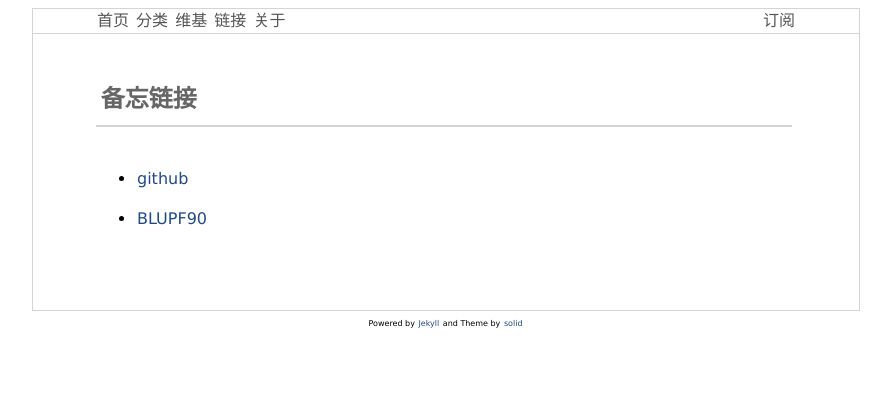
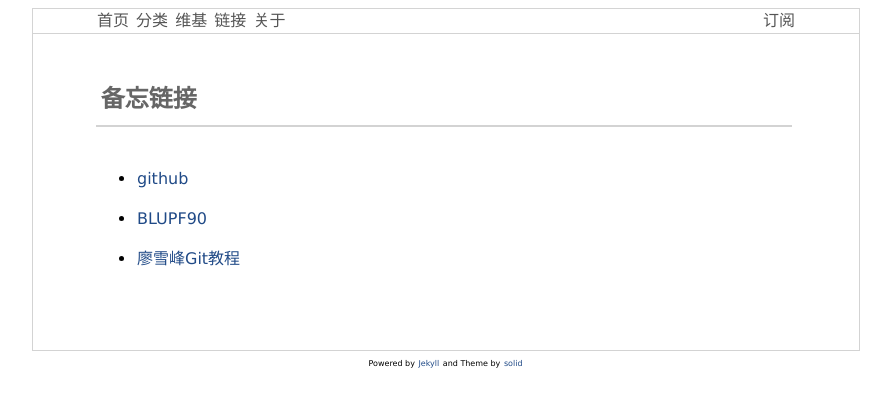
Before and after one commit to luansheng/luansheng.github.io, a Jekyll site: the page built from pages/links.md, in a window 1280 px wide. Shown: the top 407 px of the page, without its empty margins (194-1085 px from the left). Built offline with Jekyll 4.4.1, drawn with Linux system fonts in a browser that asks for light colours.

Commit message:
Update links.md

```diff
--- a/pages/links.md
+++ b/pages/links.md
@@ -13,3 +13,7 @@ permalink: /links/
 <ul>
 <li><a href="http://nce.ads.uga.edu/wiki/doku.php">BLUPF90</a></li>
 </ul>
+
+<ul>
+<li><a href="http://www.liaoxuefeng.com/wiki/0013739516305929606dd18361248578c67b8067c8c017b000">廖雪峰Git教程</a></li>
+</ul>
```
